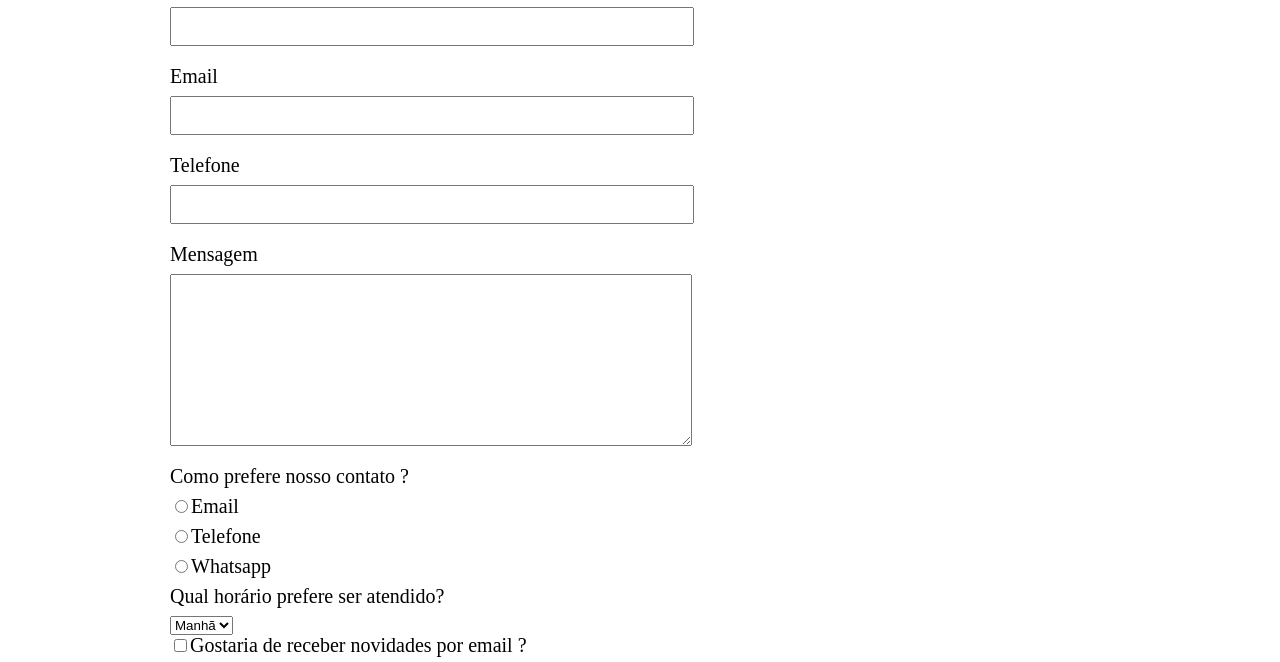
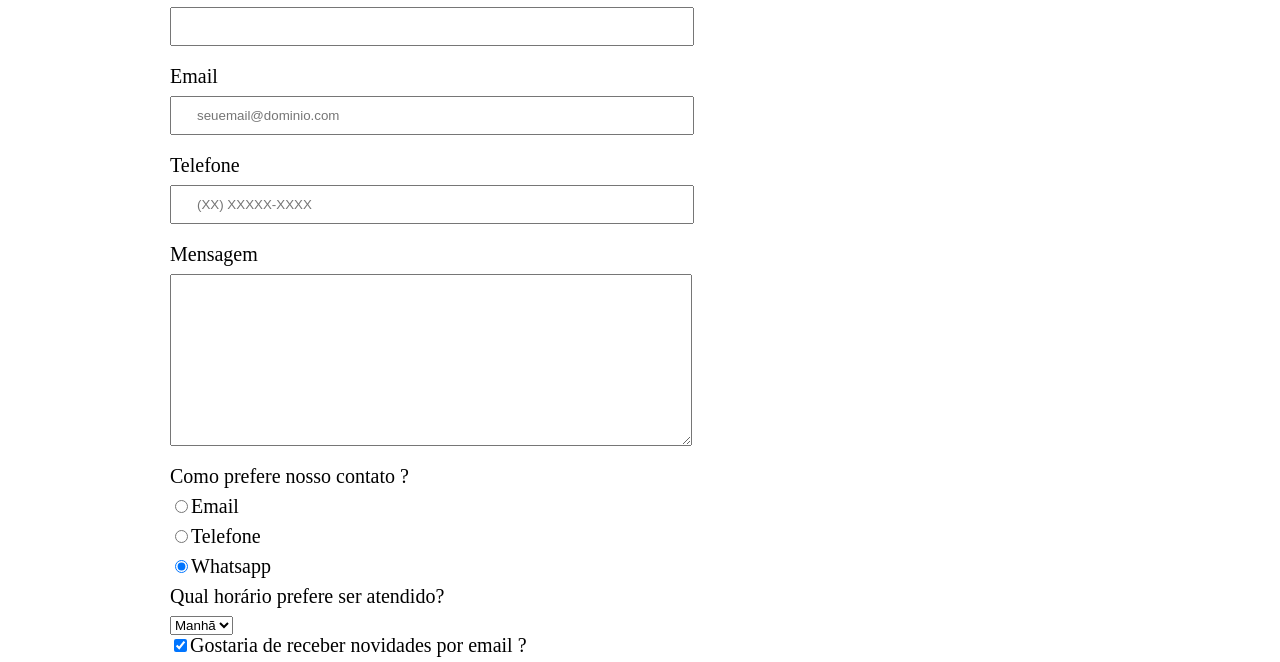
Before and after one commit to Pasconsa/Loja-Dinogames, a plain HTML site: page contato.html in a window 1280 px wide. Shown: the part 243-905 px from the top of the page. Drawn offline with Linux system fonts and the light colour scheme.

Commit message:
Fase 2 parte 3.

```diff
--- a/contato.html
+++ b/contato.html
@@ -10,7 +10,7 @@
     <body>
         <header>
             <div class= "caixa">
-                <h1><img src="logo.png"></h1>
+                <h1><img src="logo.png" alt="Logo Dinogames"></h1>
                 <nav>
                     <ul>
                         <li><a href="index.html">Home</a></li>
@@ -24,19 +24,19 @@
         <main>
             <form>
                 <label for="nomesobrenome">Nome e sobrenome</label>
-                <input type="text" id="nomesobrenome" class="input-padrao">
+                <input type="text" id="nomesobrenome" class="input-padrao" required>
 
                 <label for="email">Email</label>
-                <input type="text" id="email" class="input-padrao">
+                <input type="email" id="email" class="input-padrao"required placeholder="seuemail@dominio.com">
 
                 <label for="telefone">Telefone</label>
-                <input type="text" id="telefone" class="input-padrao">
+                <input type="tel" id="telefone" class="input-padrao"required placeholder="(XX) XXXXX-XXXX">
 
                 <label for="mensagem">Mensagem</label>
-                <textarea cols="70" rows="10" id="mensagem" class="input-padrao"></textarea>
+                <textarea cols="70" rows="10" id="mensagem" class="input-padrao"required></textarea>
 
-                <div>
-                    <p>Como prefere nosso contato ? </p>
+                <fieldset>
+                    <legend>Como prefere nosso contato ? </legend>
 
                     <label for="radio-email">
                     <input type="radio" name="Contato" value="email" id="radio-email">Email</label>
@@ -45,27 +45,28 @@
                     <input type="radio" name="Contato" value="telefone" id="radio-telefone">Telefone</label>
 
                     <label for="radio-whatsapp">
-                    <input type="radio" name="Contato" value="whatsapp" id="radio-whatsapp">Whatsapp</label>
+                    <input type="radio" name="Contato" value="whatsapp" id="radio-whatsapp" checked >Whatsapp</label>
 
-                </div>
+                </fieldset>
 
-                <div>
-                    <p>Qual horário prefere ser atendido?</p>
+                <fieldset>
+                    <legend>Qual horário prefere ser atendido?</legend>
                     <select>
                         <option>Manhã</option>
                         <option>Tarde</option>
                         <option>Noite</option>
                     </select>
 
-                    <label><input type="checkbox">Gostaria de receber novidades por email ?</label>
+                    <label><input type="checkbox" checked>Gostaria de receber novidades por email ?</label>
 
                     <input type="submit" value="Enviar">
-                </div>
+                </fieldset>
+
             </form>
         </main>
 
         <footer>
-            <img src="logo.png">
+            <img src="logo.png" alt="Logo Dinogames">
             <p class="copyright">&copy; Copyright Dinogames - 2022</p>
         </footer>
 
--- a/style.css
+++ b/style.css
@@ -102,7 +102,7 @@ form {
     margin:40px auto;
 }
 
-form label, form p {
+form label, form legend {
     display: block;
     font-size: 20px;
     margin:0 0 10px;
```
